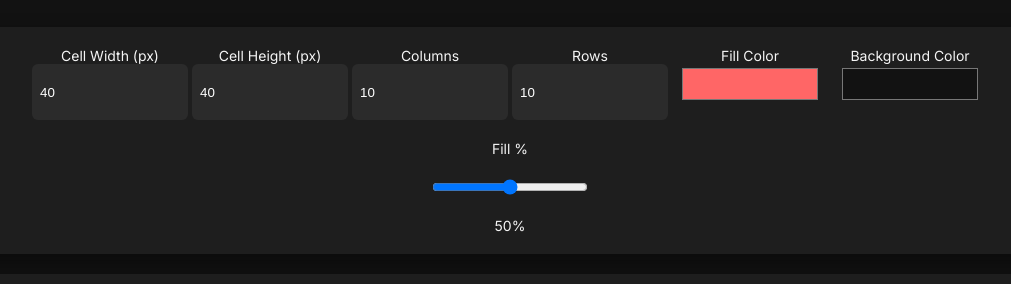
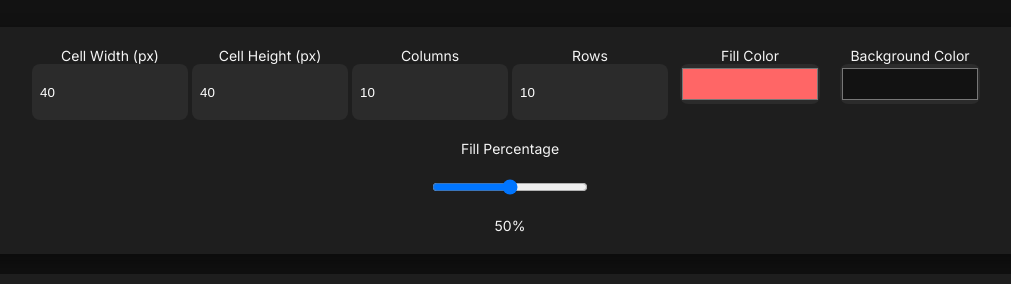
Before and after one commit to hussamzeghouan/PixFlow, a plain HTML site: page index.html in a window 1280 px wide. Shown: the part 153-437 px from the top of the page, without its empty margins (130-1141 px from the left). Drawn offline with Linux system fonts and the light colour scheme.

Commit message:
Update index.html

```diff
--- a/index.html
+++ b/index.html
@@ -49,9 +49,11 @@
       font-size: 14px;
       width: 140px;
     }
-    input[type="number"], input[type="range"], input[type="color"] {
+    input[type="number"],
+    input[type="color"],
+    input[type="range"] {
       padding: 8px;
-      border-radius: 6px;
+      border-radius: 8px;
       border: none;
       background: #2b2b2b;
       color: #fff;
@@ -59,8 +61,9 @@
       height: 40px;
     }
     input[type="color"] {
+      appearance: none;
+      -webkit-appearance: none;
       padding: 0;
-      background: none;
       cursor: pointer;
     }
     .checkboxes label {
@@ -139,7 +142,7 @@
       <label title="لون خلفية الشبكة">Background Color
         <input type="color" id="bgColor" value="#121212">
       </label>
-      <label title="نسبة تعبئة الخلايا">Fill %
+      <label title="نسبة تعبئة الخلايا">Fill Percentage
         <input type="range" id="fillPercent" min="0" max="100" value="50" oninput="updatePercentLabel(this.value)">
         <span id="percentLabel">50%</span>
       </label>
```
